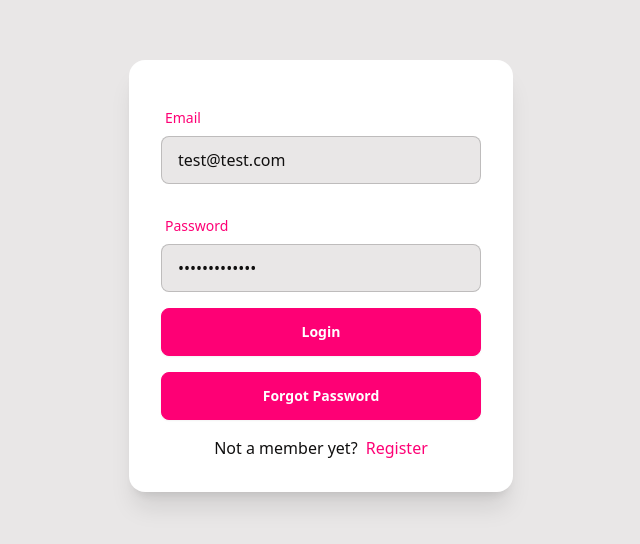
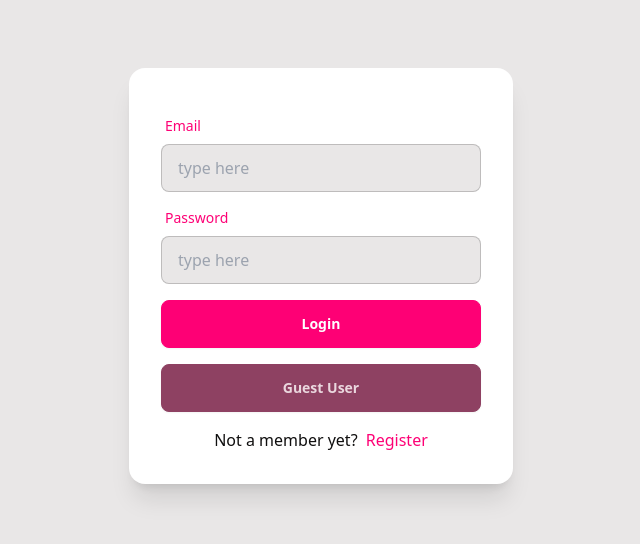
Before and after one commit to Mihailghrgh/E-commerce-Store, a React (Vite) app: page /login in a window 1280 px wide. Shown: the part 124-668 px from the top of the page, without its empty margins (319-959 px from the left). Built offline with nearby package versions, Linux system fonts and the light colour scheme.

Commit message:
Guest Login and for users

```diff
--- a/src/App.jsx
+++ b/src/App.jsx
@@ -18,6 +18,7 @@ import { ErrorElement } from "./components";
 import { loader as LandingLoader } from "./pages/Landing";
 import { loader as ProductLoader } from "./pages/SingleProduct";
 import { loader as ProductsLoader } from "./pages/Products";
+import { loader as CheckoutLoader } from "./pages/Checkout";
 ////Actions Import
 import { action as registerAction } from "./pages/Register";
 import { action as loginAction } from "./pages/Login";
@@ -54,6 +55,7 @@ const router = createBrowserRouter([
       {
         path: "checkout",
         element: <Checkout />,
+        loader: CheckoutLoader,
       },
       {
         path: "orders",
--- a/src/Features/userSlice.js
+++ b/src/Features/userSlice.js
@@ -1,5 +1,4 @@
 import { create } from "zustand";
-import { toast } from "react-toastify";
 import { persist } from "zustand/middleware";
 
 const themes = {
@@ -23,10 +22,8 @@ const userSlice = create(
     initialUser: initialState,
     userLogin: (item) =>
       set((state) => {
-        console.log("login");
-        const loginName = item;
+        const loginName = item.user.username;
 
-        toast.success("User authenticated successfully ");
         return {
           initialUser: { ...state.initialUser, user: { username: loginName } },
         };
--- /dev/null
+++ b/src/components/CheckoutForm.jsx
@@ -0,0 +1,4 @@
+const CheckoutForm = () => {
+  return <h1 className="text-3xl">CheckoutForm</h1>;
+};
+export default CheckoutForm;
--- a/src/components/FormInput.jsx
+++ b/src/components/FormInput.jsx
@@ -1,6 +1,6 @@
 const FormInput = ({label, name, type, defaultValue , size}) => {
   return (
-    <label className="form-control mt-2">
+    <label className="form-control mt-2 ">
       <div className="label">
         <span className="label-text capitalize text-primary">{label}</span>
       </div>
--- a/src/components/Header.jsx
+++ b/src/components/Header.jsx
@@ -37,7 +37,10 @@ const Header = () => {
           ) : (
             <div className="flex items-center gap-x-4 ml-auto">
               <p className="text-primary font-semibold">
-                Welcome back, {initialUser.user.username} !{" "}
+                {initialUser.user.username === "demo user"
+                  ? `Logged in as Guest`
+                  : `Welcome back ${initialUser.user.username}!`}
+
               </p>
               <button
                 className="btn btn-xs btn-outline btn-primary"
--- a/src/components/SubmitBtn.jsx
+++ b/src/components/SubmitBtn.jsx
@@ -1,21 +1,24 @@
 import { useNavigation } from "react-router";
 
-const SubmitBtn = ({ text, color }) => {
+const SubmitBtn = ({ text, color, handleClick }) => {
   const navigation = useNavigation();
 
   const isSubmitting = navigation.state === "submitting";
   return (
     <button
-      className={`btn btn-${color} btn-block `}
+      className={`btn btn-${color} btn-block ${
+        text === `Login` ? "mt-4" : "mt-o"
+      } `}
       disabled={isSubmitting}
       type="submit"
+      onClick={handleClick}
     >
       {isSubmitting ? (
         <>
           <span className="loading loading-spinner">Sending...</span>
         </>
       ) : (
-        text || 'submit'
+        text || "submit"
       )}
     </button>
   );
--- a/src/components/index.js
+++ b/src/components/index.js
@@ -12,3 +12,4 @@ export { default as PaginationContainer } from "./PaginationContainer";
 export {default as Loading } from './Loading'
 export { default as CartTotals } from "./CartTotals";
 export { default as CartItemsList } from "./CartItemsList";
+export { default as CheckoutForm } from "./CheckoutForm";
--- a/src/pages/Cart.jsx
+++ b/src/pages/Cart.jsx
@@ -1,11 +1,13 @@
 import useStore from "../Features/cartSlice";
 import { CartItemsList, SectionTitle, CartTotals } from "../components";
 import { Link } from "react-router-dom";
+import userSlice from "../Features/userSlice";
 
 const Cart = () => {
   ////Temporary
-  const { cart, clearCart } = useStore();
-  const user = null;
+  const { cart } = useStore();
+  const { initialUser } = userSlice();
+  const user = initialUser.user.username;
 
   if (cart.numItemsInCart === 0) {
     return <SectionTitle text="Your cart is Empty" />;
--- a/src/pages/Checkout.jsx
+++ b/src/pages/Checkout.jsx
@@ -1,6 +1,36 @@
+import { CheckoutForm, SectionTitle, CartTotals } from "../components";
+import useStore from "../Features/cartSlice";
+import { Link, redirect } from "react-router-dom";
+import userSlice from "../Features/userSlice";
+import { checkLogin } from "../utils/userLogin";
+import { toast } from "react-toastify";
+
+export const loader = () => {
+  const user = checkLogin();
+
+  if (user.user.username === null) {
+
+    return redirect("/login?warning=checkout");
+  }
+
+  return null;
+};
+
 const Checkout = () => {
-  return (
-    <div>Checkout</div>
-  )
-}
-export default Checkout
+  const { cart } = useStore();
+
+  if (cart.numItemsInCart === 0) {
+    return <SectionTitle text="Your cart is Empty" />;
+  } else {
+    return (
+      <>
+        <SectionTitle text="Place your order" />
+        <div className="mt-2 grid gap-8 md:grid-cols-2 items-start">
+          <CheckoutForm />
+          <CartTotals />
+        </div>
+      </>
+    );
+  }
+};
+export default Checkout;
--- a/src/pages/Login.jsx
+++ b/src/pages/Login.jsx
@@ -1,9 +1,10 @@
 import { FormInput, SubmitBtn } from "../components/index";
-import { Form, Link } from "react-router-dom";
+import { Form, Link, useNavigate, useSearchParams } from "react-router-dom";
 import { customHook } from "../utils";
 import { toast } from "react-toastify";
 import { redirect } from "react-router-dom";
 import { createLogin } from "../utils/userLogin";
+import { useEffect } from "react";
 
 export const action = async ({ request }) => {
   const formatData = await request.formData();
@@ -11,9 +12,9 @@ export const action = async ({ request }) => {
 
   try {
     const response = await customHook.post("/auth/local/", data);
-    console.log(response);
 
-    toast.success('Logged in successfully')
+    createLogin(response.data);
+    toast.success("Logged in successfully");
     return redirect("/");
   } catch (error) {
     const errorMessage =
@@ -28,26 +29,50 @@ export const action = async ({ request }) => {
 };
 
 const Login = () => {
+  const navigate = useNavigate();
+
+  const handleGuestUser = async () => {
+    try {
+      const response = await customHook.post(`/auth/local/`, {
+        identifier: "test@test.com",
+        password: "secret",
+      });
+      createLogin(response.data);
+      toast.success("Logged in as Guest");
+      navigate("/");
+    } catch (error) {
+      const errorMessage =
+        error?.response?.data?.error?.message ||
+        `Email or Password incorrect, please try again`;
+      console.log(errorMessage);
+
+      toast.error("Wrong email or password, please try again");
+    }
+  };
+
+  ////Redirecting the user and getting the search Params in order to check if it had landed to the warning Page
+  const [searchParams] = useSearchParams();
+  const warning = searchParams.get("warning");
+
+  useEffect(() => {
+    if (warning) {
+      toast.warn("You must login in order to checkout");
+    }
+  }, [warning]);
+
   return (
     <section className="h-screen grid place-items-center  bg-transparent">
-      <Form
-        method="post"
-        className="card w-96 p-8 bg shadow-xl flex flex-col gap-y-4 bg-primary-content "
-      >
-        <FormInput
-          name="identifier"
-          label="Email"
-          type="email"
-          defaultValue="test@test.com"
+      <div className="card w-96 p-8 bg shadow-xl flex flex-col gap-y-4 bg-primary-content ">
+        <Form method="post">
+          <FormInput name="identifier" label="Email" type="email" />
+          <FormInput name="password" label="Password" type="password" />
+          <SubmitBtn text="Login" color="primary" />
+        </Form>
+        <SubmitBtn
+          text="Guest User"
+          color="secondary"
+          handleClick={handleGuestUser}
         />
-        <FormInput
-          name="password"
-          label="Password"
-          type="password"
-          defaultValue="your password"
-        />
-        <SubmitBtn text="Login" color="primary" />
-        <SubmitBtn text="Forgot Password" color="primary" />
         <div>
           <p className="text-center">
             Not a member yet?{" "}
@@ -61,7 +86,7 @@ const Login = () => {
             </span>
           </p>
         </div>
-      </Form>
+      </div>
     </section>
   );
 };
--- a/src/pages/Products.jsx
+++ b/src/pages/Products.jsx
@@ -20,6 +20,7 @@ export const loader = async ({ request }) => {
     ...new URL(request.url).searchParams.entries(),
   ]);
 
+  ////Requests the new Options based on the Filter input from the loader and returns as well the new Items selected
   const response = await customHook(url, { params });
   return { products: response.data.data, meta: response.data.meta, params };
 };
--- a/src/utils/userLogin.jsx
+++ b/src/utils/userLogin.jsx
@@ -1,6 +1,13 @@
 import userSlice from "../Features/userSlice";
+import { toast } from "react-toastify";
 
 export const createLogin = (item) => {
   const { userLogin } = userSlice.getState();
   userLogin(item);
 };
+
+export const checkLogin = () => {
+  const { initialUser } = userSlice.getState();
+
+  return initialUser;
+};
```
